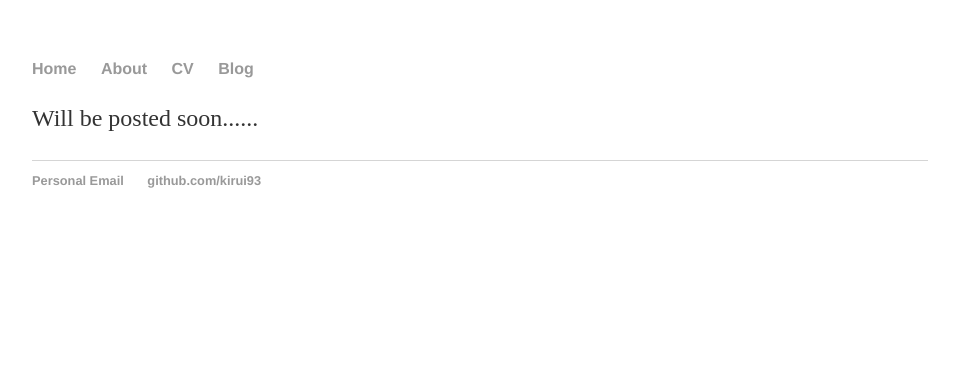
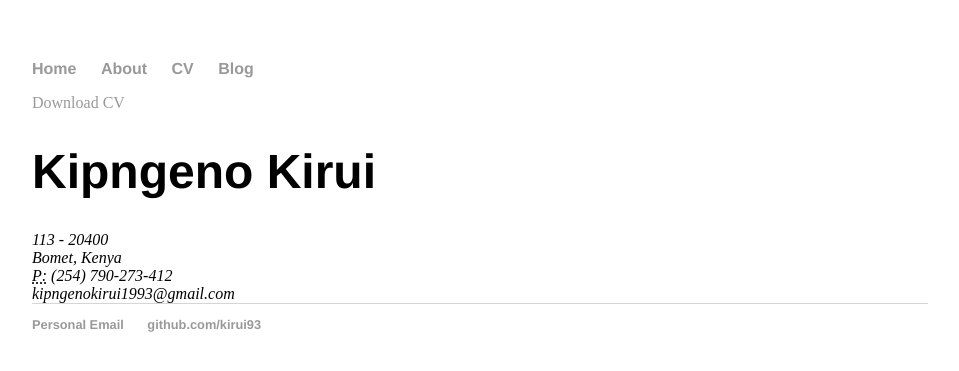
Before and after one commit to kirui93/kirui93.github.io, a Jekyll site: the page built from cv/index.html, in a window 1280 px wide. Shown: the top 371 px of the page, without its empty margins (160-1119 px from the left). Built offline with Jekyll 4.4.1, drawn with Linux system fonts in a browser that asks for light colours.

Commit message:
Update index.html

```diff
--- a/cv/index.html
+++ b/cv/index.html
@@ -1,7 +1,15 @@
 ---
 layout: default
-title: Kipngeno Kirui, Resume
+title: Kirui's Resume
 ---
-<div class="blurb">
-	<p> Will be posted soon...... </p>
-</div><!-- /.blurb -->
+
+<div class="cv">
+	<a href="#" class="download" title="Download CV as PDF">Download CV</a>
+	<h1>Kipngeno Kirui</h1>
+	<address>
+	113 - 20400<br>
+	Bomet, Kenya <br>
+	<abbr title="phone">P:</abbr> (254) 790-273-412<br>
+	<span class="obfuscate">kipngenokirui1993@gmail.com</span>
+	</address>
+</div>
```
